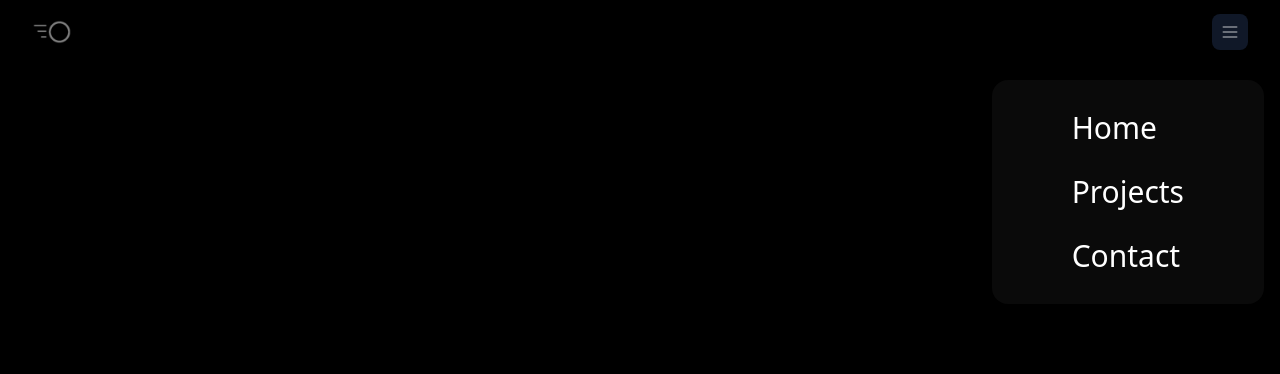
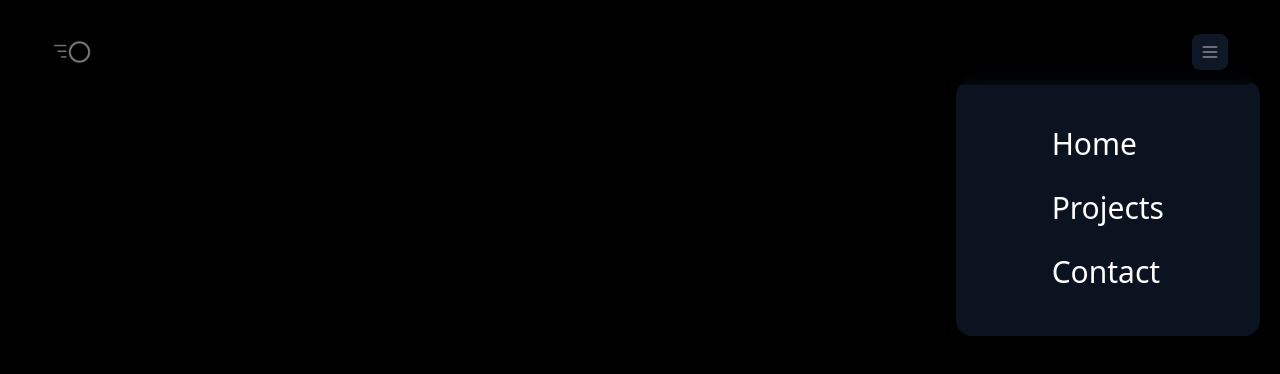
Before and after one commit to khushpatel00/PortfolioMix, a website: page index.html in a window 1280 px wide. Both pictures are taken after a click on the element 1230 px from the left and 32 px from the top of the page. Drawn offline with nearby package versions, Linux system fonts and the light colour scheme.

Commit message:
orgainzed gsap improved nav animation

```diff
--- a/index.html
+++ b/index.html
@@ -10,8 +10,8 @@
 </head>
 
 <body class="bg-black overflow-x-hidden">
-    <header >
-        <div class="mx-auto max-w-screen-xl px-4 sm:px-6 lg:px-8">
+    <header class="sticky top-0 z-50 bg-black/30 backdrop-blur-sm border-b mx-5 rounded-2xl my-5 border-gray-900/10">
+        <div class="mx-auto xl:max-w-screen px-4 sm:px-6 lg:px-8">
             <div class="flex h-16 items-center justify-between">
                 <div class="md:flex md:items-center md:gap-12 gTopFade">
                     <a class="block" href="#"><img src="src/img/favicon.png" class="max-w-1/5 " alt=""></a>
@@ -28,13 +28,19 @@
             </div>
         </div>
     </header>
-        <nav class="text-white  w-auto flex justify-end  p-4 " style="transform: translateX(60%);">
-            <ul class="bg-neutral-950 p-4 text-3xl leading-16 px-20 rounded-2xl">
-                <li class="gTopFade"><a href="#">Home</a></li>
-                <li class="gTopFade"><a href="#">Projects</a></li>
-                <li class="gTopFade"><a href="#">Contact</a></li>
-            </ul>
+    <div class="fixed top-20 end-5 z-40">
+        <nav class="text-white w-auto justify-end p-4 hidden bg-gray-900/80 backdrop-blur-sm rounded-2xl">
+            <div class="flex justify-end">
+                <ul class=" p-4 text-3xl leading-16 px-20 ">
+                    <li class="gTopFadeLi"><a href="#">Home</a></li>
+                    <li class="gTopFadeLi"><a href="#">Projects</a></li>
+                    <li class="gTopFadeLi"><a href="#">Contact</a></li>
+                </ul>
+            </div>
         </nav>
+    </div>
+
+
     <script src="https://cdnjs.cloudflare.com/ajax/libs/gsap/3.13.0/gsap.min.js"></script>
     <script src="src/script.js"></script>
     <script src="src/gsap.js"></script>
--- a/src/gsap.js
+++ b/src/gsap.js
@@ -1,6 +1,49 @@
+gsap.set(nav, {
+    display: "none",
+})
 gsap.from('.gTopFade',{
     y: -20,
     duration: 0.7,
     opacity: 0,
     stagger: 0.2
 });
+function navTrigger(){
+    if(isNavBarOpen){ // opened -> close
+        gsap.to(nav,{
+            x: "60%",
+            duration: 1,
+            opacity:0,
+            ease: "expo.out",
+            display: "none"
+        })
+        isNavBarOpen = false;
+    }else{ // closed -> open
+        // gsap.from(nav,{
+        //     x: "60%",
+        //     duration: 1,
+        //     opacity:0,
+        //     ease: "expo.out",
+        //     // display: "flex"
+        // })
+
+        gsap.fromTo(nav, {
+            x: "60%",
+            opacity: 0,
+            display: "none"
+
+        }, {
+            x: "0%",
+            duration: 1,
+            opacity: 1,
+            ease: "expo.out",
+            display: "flex",
+        })
+        gsap.from('.gTopFadeLi',{
+            y: -20,
+            duration: 0.5,
+            opacity: 0,
+            stagger: 0.2
+        })
+        isNavBarOpen = true;
+    }
+}
--- a/src/input.css
+++ b/src/input.css
@@ -1 +1,4 @@
 @import "tailwindcss";
+.bg-blur-c {
+    backdrop-filter: blur(10px);
+}
--- a/src/script.js
+++ b/src/script.js
@@ -1,22 +1,2 @@
 let nav = document.querySelector('nav');
 let isNavBarOpen = false;
-function navTrigger(){
-    if(isNavBarOpen){
-        gsap.to(nav,{
-            x: "60%",
-            duration: 1,
-            opacity:0,
-            ease: "expo.out"
-        })
-        isNavBarOpen = false;
-    }else{
-        gsap.to(nav,{
-            x: 0,
-            duration: 1,
-            opacity:1,
-            ease: "expo.out"
-        })
-        isNavBarOpen = true;
-    }
-
-}
```
Also changed, not shown: src/output.css.
